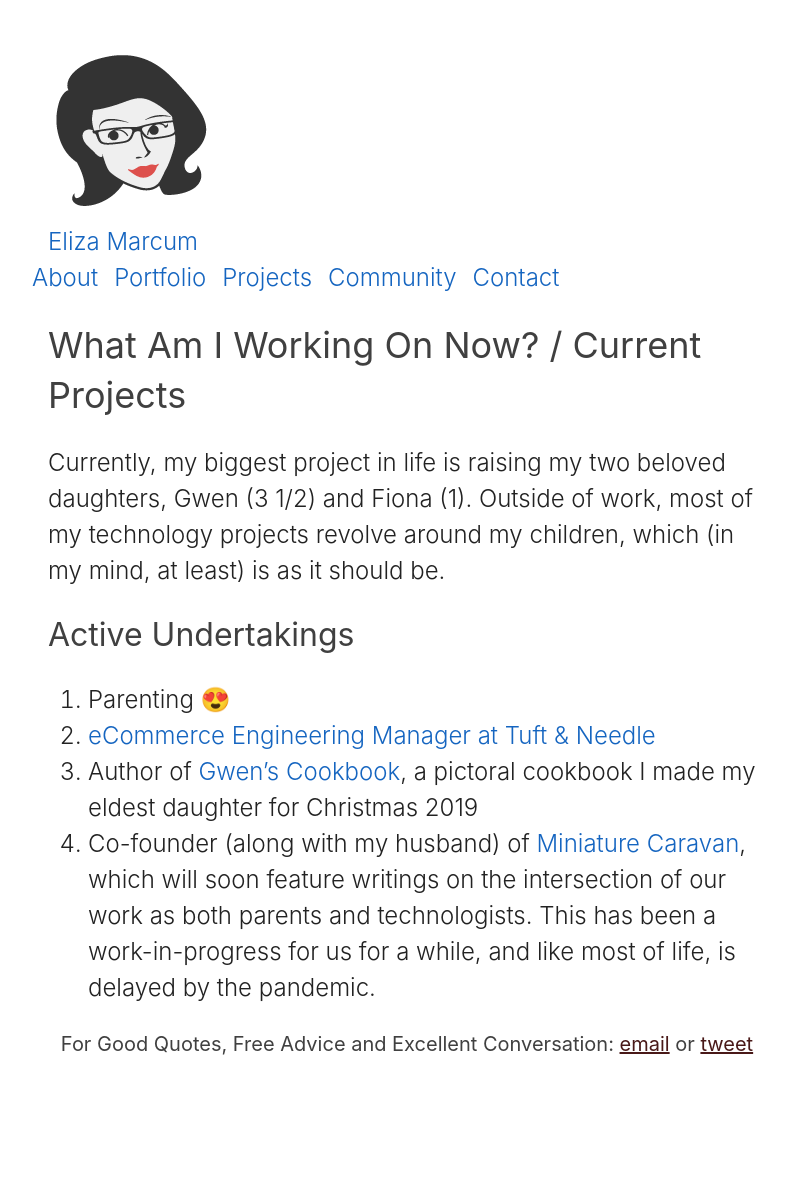
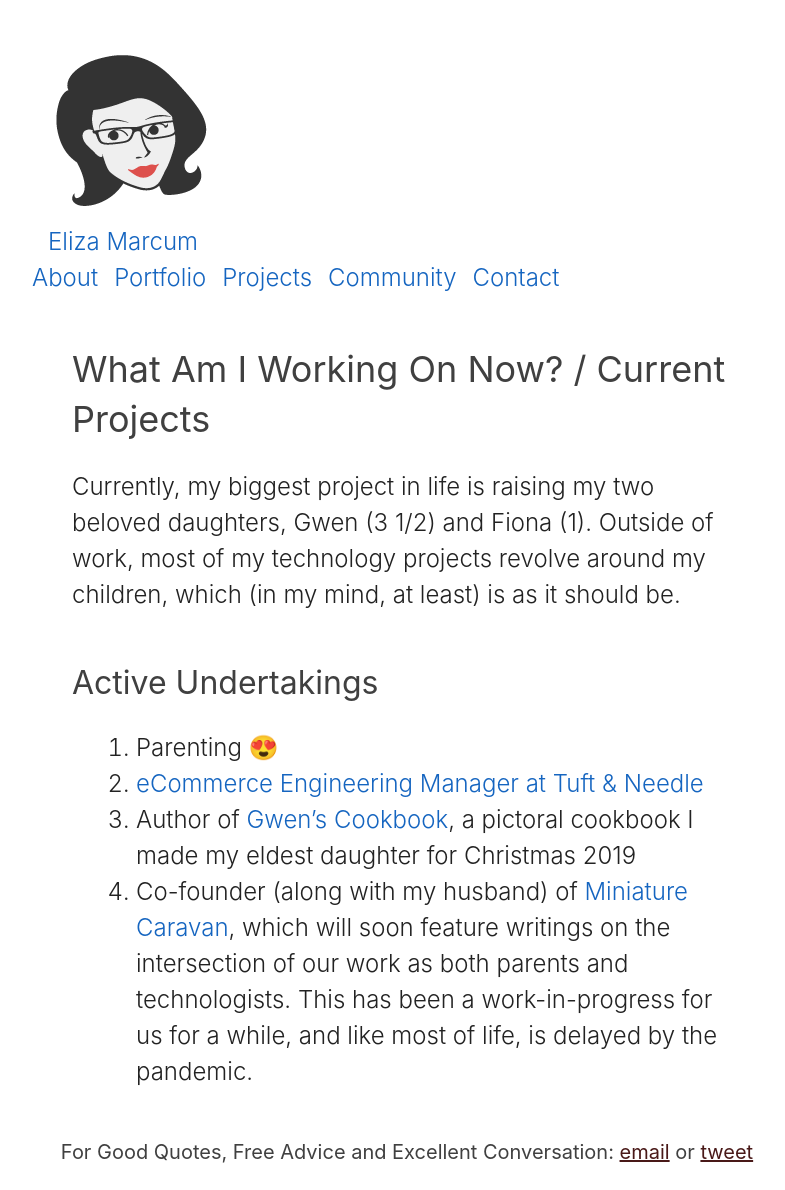
Before and after one commit to miniature-caravan/miniature-caravan.github.io, a Jekyll site: the page built from current_projects.md, in a window 1280 px wide. Shown: the whole page, without its empty margins (233-1018 px from the left). Built offline with Jekyll 4.4.1, drawn with Linux system fonts in a browser that asks for light colours; emoji names are drawn with the system emoji font; before the commit the page ends 1082 px from its top, so only the background shows below that.

Commit message:
Create simple_page type for the simple pages

```diff
--- /dev/null
+++ b/_layouts/simple_page.html
@@ -0,0 +1,13 @@
+---
+layout: default
+---
+<section class="low-key">
+  {% unless page.hide-title %}
+    <header class="page-header">
+      <h1 id="page-title" itemprop="name headline">
+        {% if page.title %}{{ page.title }}{% else %}{{ page.nav-title }}{% endif %}
+      </h1>
+    </header>
+  {% endunless %}
+  {{ content }}
+</section>
--- a/community-involvement.html
+++ b/community-involvement.html
@@ -1,5 +1,5 @@
 ---
-layout: page
+layout: simple_page
 nav-title: Community
 title: How Do I Contribute? / Community Involvement
 order: 5
```
Also changed, not shown: current_projects.md (+1 -1 lines), social.md (+2 -1 lines).
